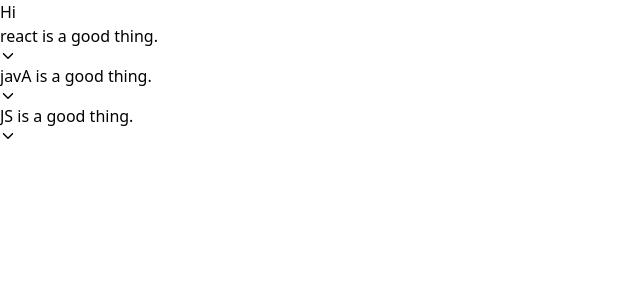
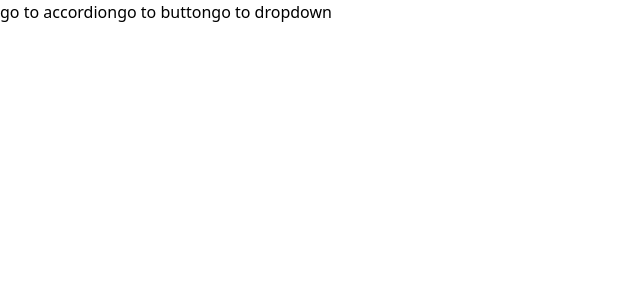
Before and after one commit to rashidpbi/components, a React (Create React App) app: page / in a window 1280 px wide. Shown: the top 300 px of the page, without its empty margins (0-640 px from the left). Built offline with nearby package versions, Linux system fonts and the light colour scheme.

Commit message:
created a router component

```diff
--- a/src/App.js
+++ b/src/App.js
@@ -1,4 +1,5 @@
 
+import { useState,useEffect,useContext } from 'react';
 
 import DropDown from './components/DropDown';
 import Link from './components/Link';
@@ -8,7 +9,10 @@
 import DropDownPage from './pages/DropDownPage';
 import Button from './components/Button';
 import AccordionPage from './pages/AccordionPage'
+import NavigationContext from './context/navigation';
 function App(){
+
+    const check = useContext(NavigationContext);
     const items = [
         {
             id:"asflds",
@@ -30,6 +34,7 @@
 
 
 
+
     const colors = [{id:'asd',
                       name:'red'},
                       {id:'asdas',
@@ -39,12 +44,23 @@
 
 
     return(<div>
-       Hi
 
-       <AccordionPage items={items}/>
-     {/*  <DropDownPage colors={colors}/> */}
+    <Link to="/accordion">go to accordion</Link>
+    <Link to="/button">go to button</Link>
+    <Link to="/dropdown">go to dropdown</Link>
 
-   {/* <ButtonPage/> */}
+    <div>
+        <Route path="/accordion">
+        <AccordionPage items={items}/>
+        </Route>
+        <Route path="/button">
+            <ButtonPage/>
+        </Route>
+        <Route path="/dropdown">
+        <DropDownPage colors={colors}/>
+        </Route>
+    </div>
+
 
 
     </div>)
--- a/src/context/navigation.js
+++ b/src/context/navigation.js
@@ -1,33 +1,33 @@
-import { createContext, useState ,useEffect} from "react";
+import { createContext,useState,useEffect } from "react";
 
 const NavigationContext = createContext();
+function NavigationProvider({children}){
 
-function NavigationProvider ({children}){
+    const [currentPath,setCurrentPath] = useState(window.location.pathname);
 
-    const [currentPath,setCurrentPath] = useState(window.location.pathname)
-
-    useEffect(()=>{
+     useEffect(()=>{
         const handler =()=>{
-            setCurrentPath(window.location.pathname)
-
+            setCurrentPath(window.location.pathname);
         }
         window.addEventListener('popstate',handler)
-        return(
-            window.removeEventListener('popstate',handler)
-        )
-    },[])
 
-    const navigate = (to) =>{
+        return(()=>{
+            window.removeEventListener('popstate',handler);
+        })
+     },[])
+
+     const navigate = (to)=>{
         window.history.pushState({},'',to);
-        setCurrentPath(to)
-    }
+        setCurrentPath(window.location.pathname);
+     }
+
     return(
-        <NavigationContext.Provider value={{currentPath,navigate}} >
-
-  {children}
-
+        <NavigationContext.Provider value={{currentPath,navigate}}>
+            {children}
         </NavigationContext.Provider>
     )
+
 }
+
 export {NavigationProvider}
 export default NavigationContext;
```
